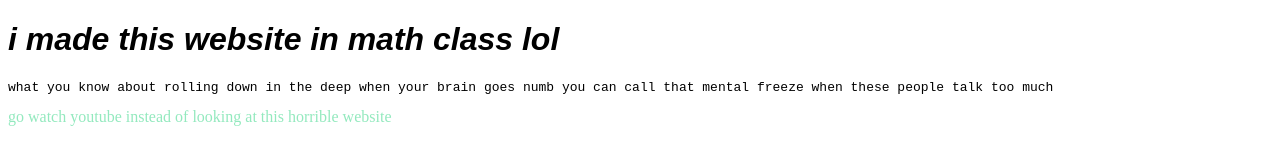
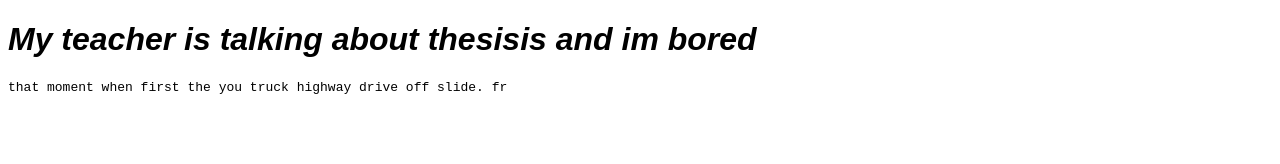
Before and after one commit to Tarushismegasus/siteimadeinmathclass, a plain HTML site: page index.html in a window 1280 px wide. Drawn offline with Linux system fonts and the light colour scheme.

Commit message:
noogieboogie

```diff
--- a/index.html
+++ b/index.html
@@ -7,7 +7,7 @@
     <head>
         <meta charset="utf-8">
         <meta http-equiv="X-UA-Compatible" content="IE=edge">
-        <title>website i made in math class lol</title>
+        <title>kaiden ngan is coming for u</title>
         <meta name="description" content="">
         <meta name="viewport" content="width=device-width, initial-scale=1">
         <link rel="stylesheet" href="stylesheet.css">
@@ -17,11 +17,11 @@
             <p class="browsehappy">You are using an <strong>outdated</strong> browser. Please <a href="#">upgrade your browser</a> to improve your experience.</p>
         <![endif]-->
         <div class="title">
-            <h1>i made this website in math class lol</h1>
+            <h1>My teacher is talking about thesisis and im bored</h1>
 
         </div>
-        <p class="content">what you know about rolling down in the deep when your brain goes numb you can call that mental freeze  when these people talk too much </p>
-        <a href="https://youtube.com/">go watch youtube instead of looking at this horrible website</a>
+        <p class="content"> that moment when first the you truck highway drive off slide.     fr </p>
+        <a href="where do babies come from?</a>
 
         <script src="" async defer></script>
     </body>
```
